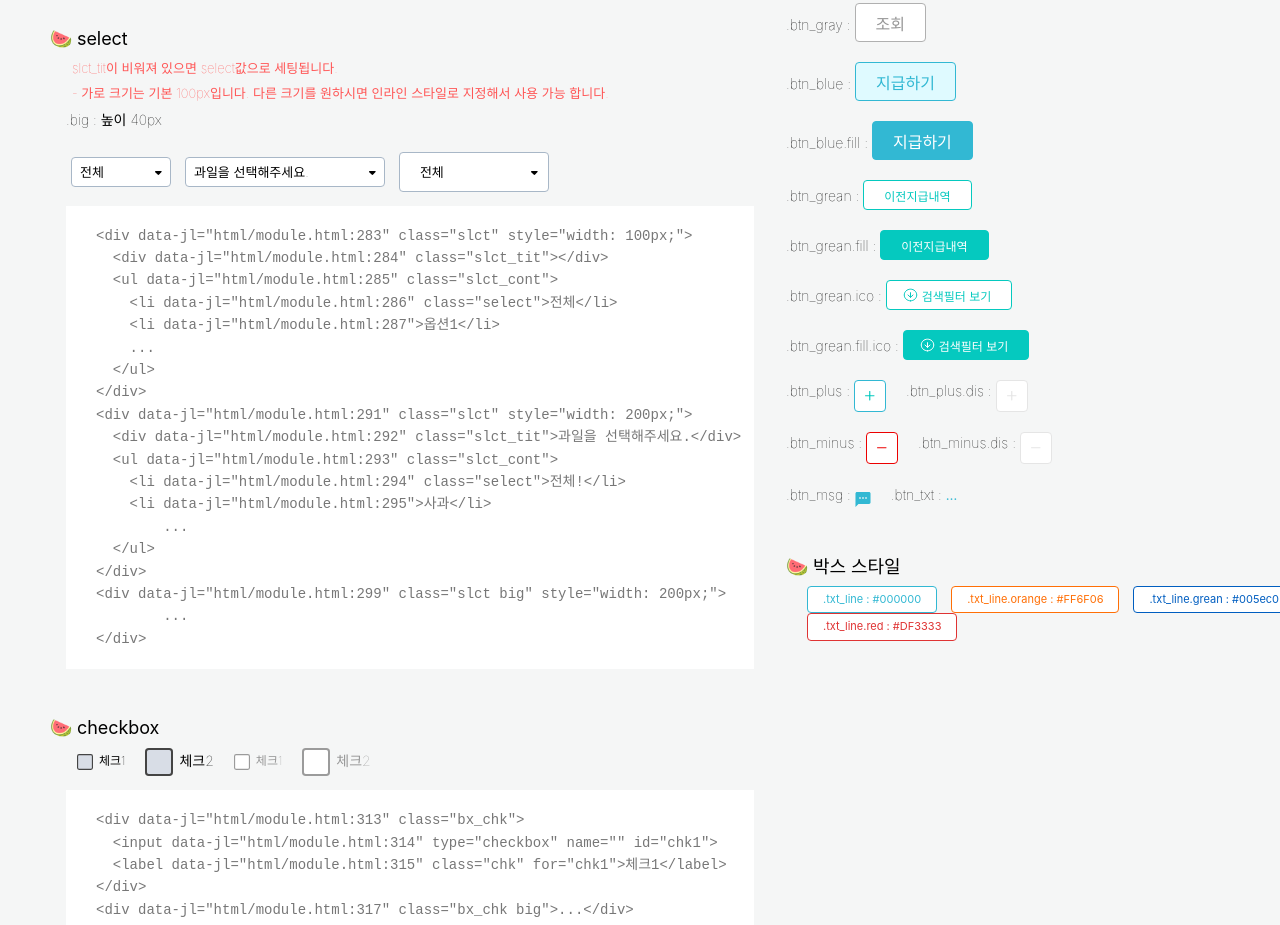
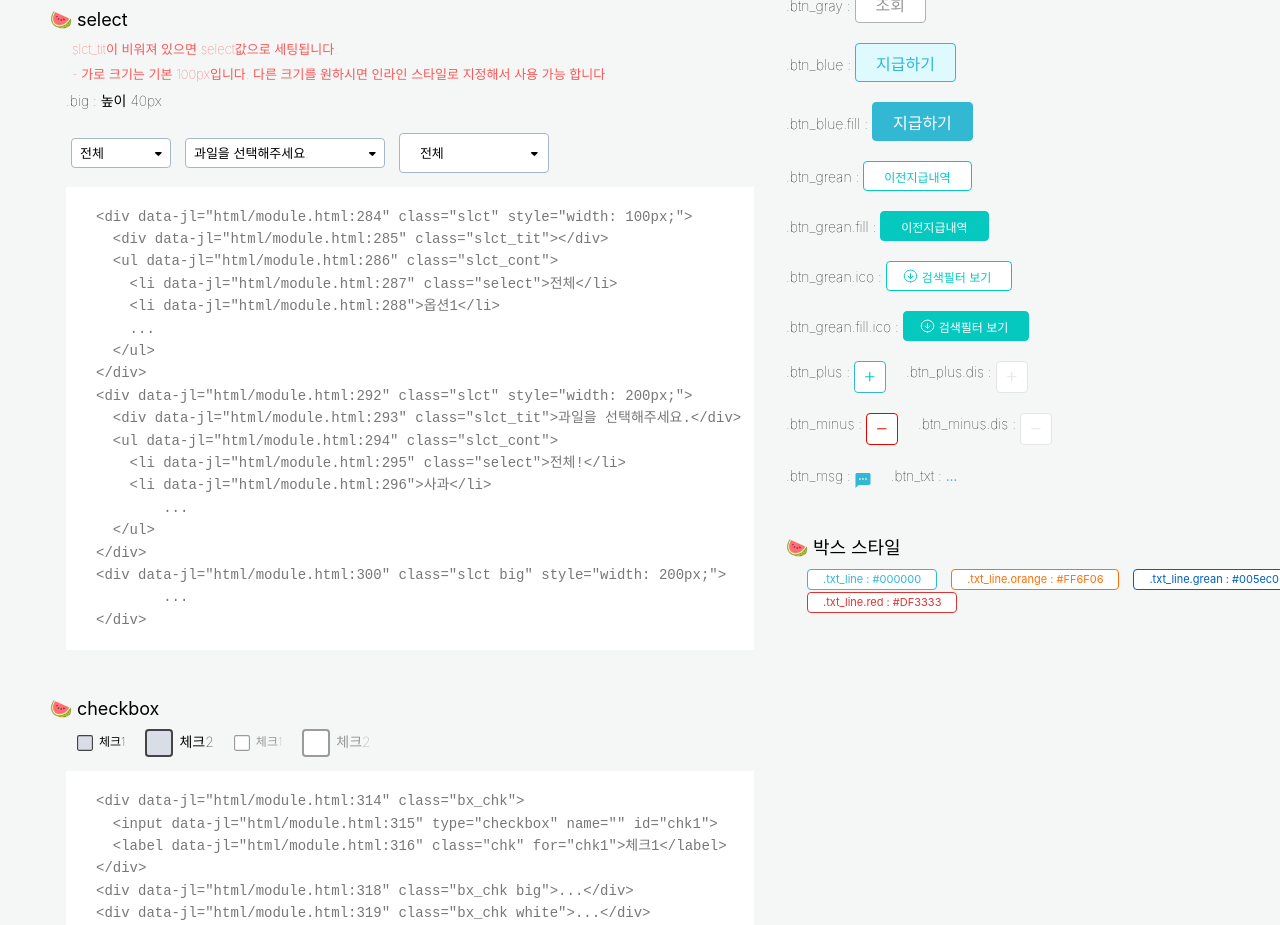
Before and after one commit to thecheckdev/TheCheck_cms_ui, a plain HTML site: page html/module.html in a window 1280 px wide. Shown: the part 1875-2800 px from the top of the page. Drawn offline with Linux system fonts and the light colour scheme.

Commit message:
Update 2021-08-10T08:53:21.103Z

```diff
--- a/html/module.html
+++ b/html/module.html
@@ -117,6 +117,7 @@
 		}
 		span.txt_hlight, span.txt_line{
 			display: inline-block;
+			line-height: 1;
 		}
 		.show_flex{
 			display: flex !important;
@@ -377,10 +378,10 @@
 					<p class="mb50">.btn_msg : <button class="btn_msg">메모버튼</button><em class="mr20"></em>.btn_txt : <button class="btn_txt">…</button></p>
 					<h3>🍉 박스 스타일</h3>
 					<div class="i_cont">
-						<span class="txt_line">.txt_line : #000000</span>
-						<span class="txt_line orange">.txt_line.orange : #FF6F06</span>
-						<span class="txt_line blue">.txt_line.grean : #005ec0</span>
-						<span class="txt_line red">.txt_line.red : #DF3333</span>
+						<button class="txt_line">.txt_line : #000000</button>
+						<button class="txt_line orange">.txt_line.orange : #FF6F06</button>
+						<button class="txt_line blue">.txt_line.grean : #005ec0</button>
+						<button class="txt_line red">.txt_line.red : #DF3333</button>
 					</div>
 				</div>
 			</div>
```
Also changed, not shown: html/00_layout/layout.html (line endings or trailing spaces), html/00_layout/layout_incentive.html (line endings or trailing spaces), html/01_board/board.html (line endings or trailing spaces), html/01_board/create.html (line endings or trailing spaces), html/01_board/detail.html (line endings or trailing spaces), html/01_board/lab.html (line endings or trailing spaces), html/01_board/noti.html (line endings or trailing spaces), html/02_popup/popup.html (line endings or trailing spaces), html/include/head.html (line endings or trailing spaces), html/index.html (line endings or trailing spaces).
